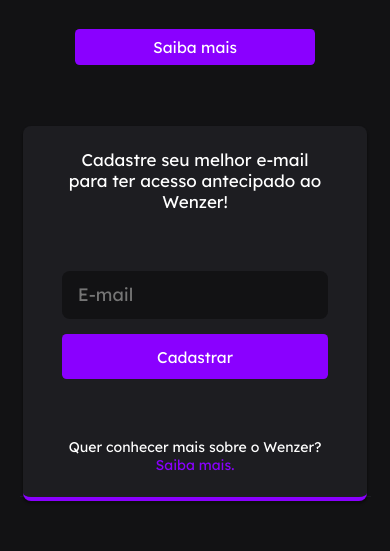
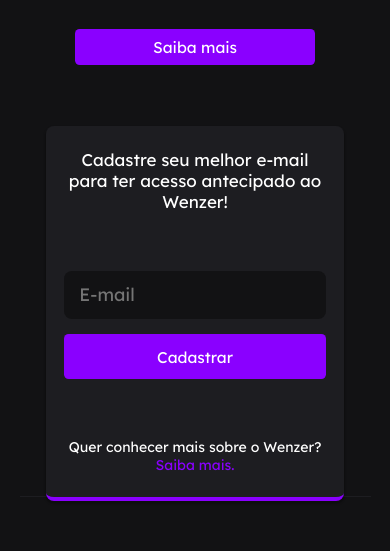
Before and after one commit to Lucas-Franson/Wenzer, a React (Create React App) app in the folder wenzer_web/: page /1 in a window 390 px wide. Shown: the part 428-979 px from the top of the page. Built offline with nearby package versions, Linux system fonts and the light colour scheme.

Commit message:
mobile device fixed up

```diff
--- a/wenzer_web/src/Pages/Welcome/components/EmailConfirmed/styles.tsx
+++ b/wenzer_web/src/Pages/Welcome/components/EmailConfirmed/styles.tsx
@@ -96,10 +96,9 @@
   }
 
   @media (max-width: 600px) {
-    width: 22rem;
+    width: 18rem;
     height: 24rem;
-    box-sizing: border-box;
-    padding: 1.5rem 2.5rem;
+    padding: 1.5rem 1.1rem;
     margin-left: 0;
 
     a {
@@ -107,11 +106,4 @@
       justify-content: center;
     }
   }
-
-  @media (max-width: 365px) {
-    width: 18rem;
-    height: 24rem;
-    box-sizing: border-box;
-    padding: 1.5rem 1.1rem;
-  }
 `;
--- a/wenzer_web/src/Pages/Welcome/components/VipListForm/styles.tsx
+++ b/wenzer_web/src/Pages/Welcome/components/VipListForm/styles.tsx
@@ -114,22 +114,14 @@
   }
 
   @media (max-width: 600px) {
-    width: 22rem;
+    width: 19rem;
     height: 24rem;
     box-sizing: border-box;
-    padding: 1.5rem 2.5rem;
+    padding: 1.5rem 1.1rem;
 
     a {
       display: flex;
       justify-content: center;
     }
   }
-
-  @media (max-width: 365px) {
-    width: 19rem;
-    height: 24rem;
-    box-sizing: border-box;
-    padding: 1.5rem 1.1rem;
-
-  }
 `;
--- a/wenzer_web/src/Pages/Welcome/styles.ts
+++ b/wenzer_web/src/Pages/Welcome/styles.ts
@@ -161,7 +161,7 @@
   }
 `;
 
-export const ContainerLogin = styled.header`
+export const ContainerLogin = styled.div`
   display: flex;
   justify-content: space-between;
   align-items: center;
@@ -460,7 +460,7 @@
   }
 `;
 
-export const ContainerAbout = styled.main`
+export const ContainerAbout = styled.div`
   display: flex;
   flex-direction: column;
   justify-content: space-around;
@@ -540,16 +540,10 @@
     }
   }
 
-  @media (max-width: 375px) {
-    @media (max-height: 540px) {
-      header {
-        margin-top: 220px;
-      }
+  @media (max-width: 380px) {
+    @media (max-height: 538px) {
+      height: 300vh;
     }
-  }
-
-  @media (max-width: 350px) {
-    margin-top: 100px;
   }
 `;
 
```
Also changed, not shown: 6 other files (tests, documents, lock files or other folders).
